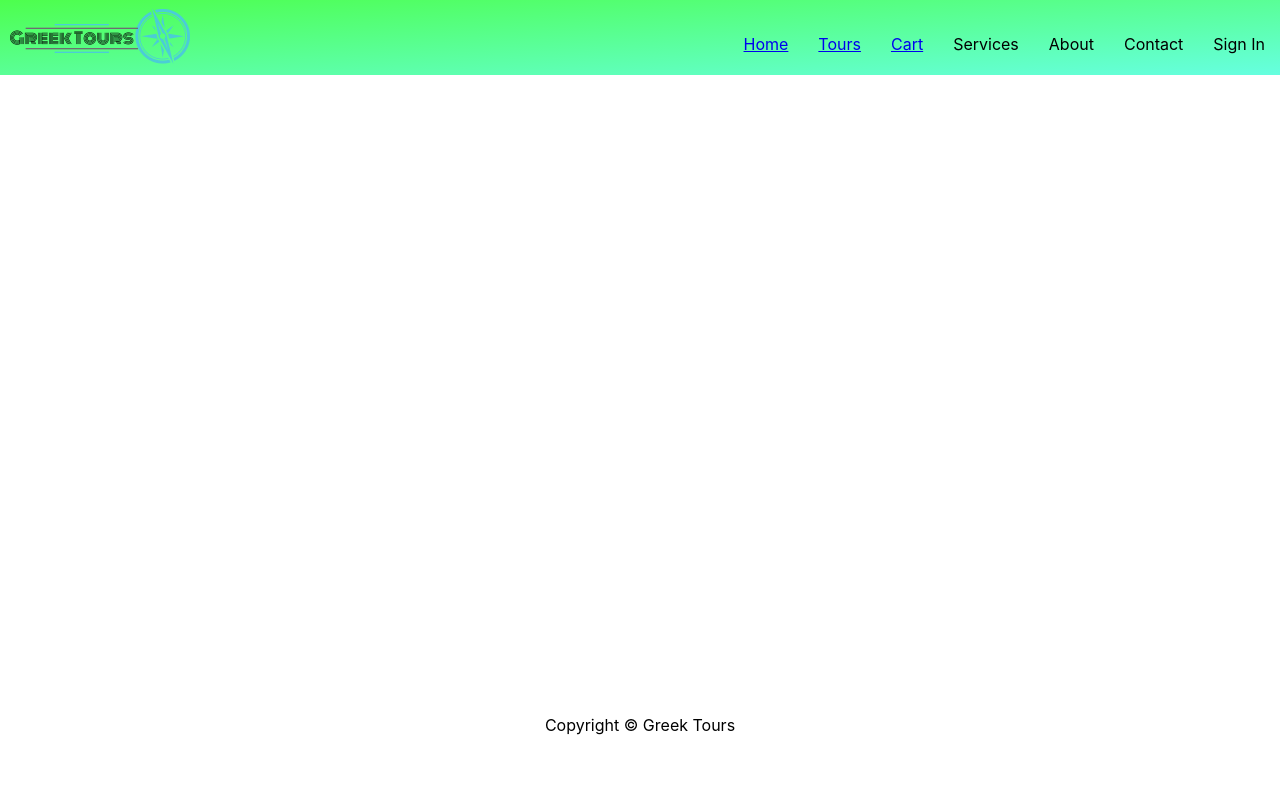
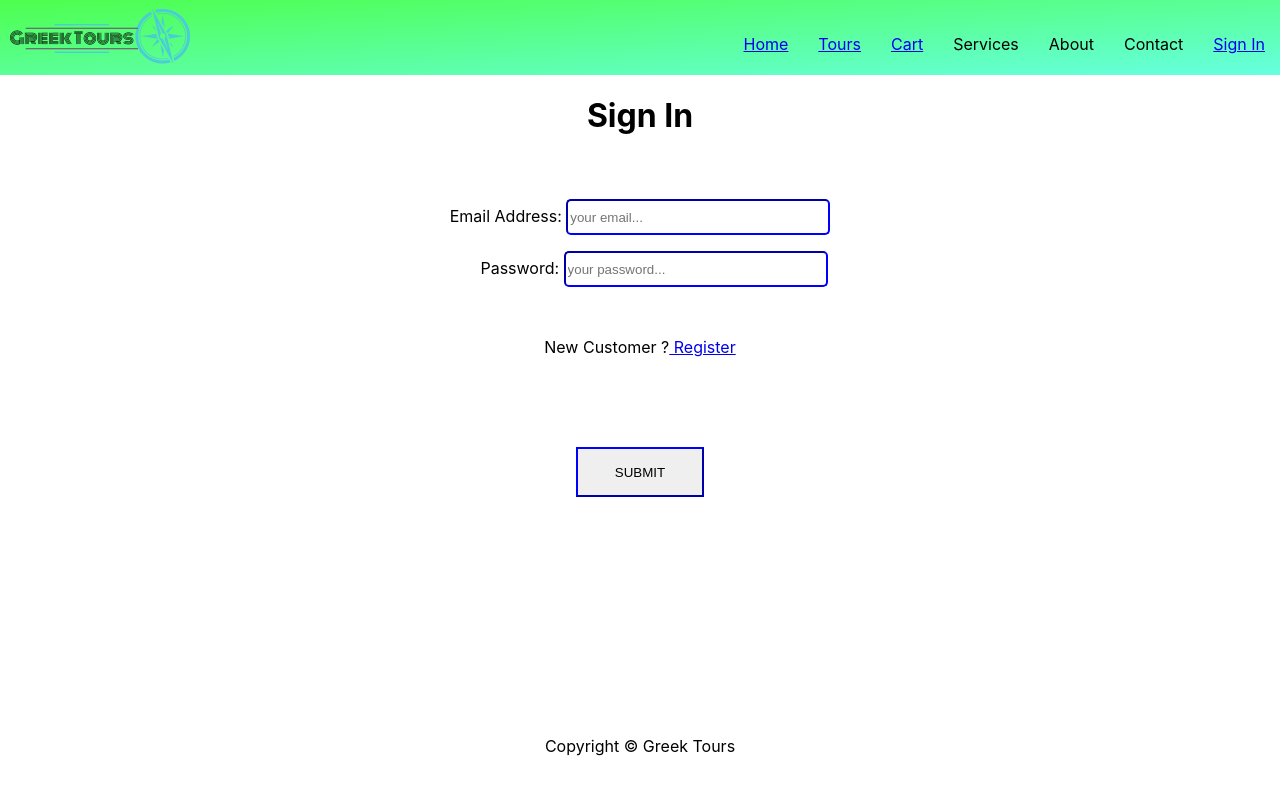
Before and after one commit to nikolaospanagopoulos/greecetours, a React (Create React App) app in the folder frontend/: page /login in a window 1280 px wide. Shown: the top 794 px of the page. Built offline with nearby package versions, Linux system fonts and the light colour scheme; a web font is replaced by a local one.

Commit message:
added frontend login

```diff
--- a/frontend/src/App.js
+++ b/frontend/src/App.js
@@ -4,6 +4,7 @@ import Footer from "./components/Footer.js/Footer";
 import ProductsPage from "./Pages/ProductsPage/ProductsPage";
 import TourPage from './Pages/TourPage/TourPage';
 import CartPage from './Pages/CartPage/CartPage'
+import LoginPage from './Pages/LoginPage/LoginPage'
 import HomePage from './Pages/HomePage/HomePage.jsx'
 import "./App.css";
 
@@ -12,6 +13,7 @@ function App() {
     <Router>
       <Header />
       <main>
+      <Route path='/login'  component={LoginPage}/>
       <Route path='/cart/:id?'  component={CartPage}/>
       <Route path='/tours/tour/:id'  component={TourPage}/>
       <Route path='/tours/:sort?' exact  component={ProductsPage}/>
--- /dev/null
+++ b/frontend/src/Pages/LoginPage/LoginPage.css
@@ -0,0 +1,66 @@
+
+
+.login-title{
+    text-align: center;
+}
+
+.email-container-login{
+    text-align: center;
+    margin-top: 4rem;
+}
+
+
+.email-container-login input{
+    width: 20vw;
+    border-color: blue;
+    height: 30px;
+    outline: none;
+    border-radius: 5px;
+    color: green;
+}
+
+.password-container-login{
+    text-align: center;
+    margin-top: 1rem;
+    position: relative;
+    left: 14px;
+}
+
+.password-container-login input{
+    width: 20vw;
+    border-color: blue;
+    height: 30px;
+    outline: none;
+    border-radius: 5px;
+    color: green;
+}
+
+
+.login-button-container{
+    width: 100%;
+    text-align: center;
+    position: relative;
+    top: 10rem;
+}
+
+.login-button-container button{
+    margin: 0 ;
+    width: 10vw;
+    height: 50px;
+    outline: none;
+    border-color: blue;
+    transition: 0.5s all;
+    cursor: pointer;
+
+
+}
+
+.login-button-container button:hover{
+    background-color: lightgreen;
+}
+
+
+.login-redirect{
+    text-align: center;
+
+}
--- /dev/null
+++ b/frontend/src/Pages/LoginPage/LoginPage.jsx
@@ -0,0 +1,60 @@
+import React, { useEffect, useState } from "react";
+import { useSelector, useDispatch } from "react-redux";
+import { login } from "../../actions/userActions";
+import Message from "../../components/Message/Message";
+import Loader from "../../components/Loader/Loader";
+import {Link} from 'react-router-dom'
+import './LoginPage.css'
+const LoginScreen = ({location,history}) => {
+  const [email, setEmail] = useState("");
+  const [password, setPassword] = useState("");
+
+  const dispatch = useDispatch()
+
+  const userLogin = useSelector(state => state.userLogin)
+  const {loading, userInfo,error} = userLogin
+  const redirect = location.search ? location.search.split('=')[1] : '/'
+
+  useEffect(() => {
+    if(userInfo){
+      history.push(redirect)
+    }
+  },[dispatch,history,userInfo,redirect])
+
+
+  const submitHandler = (e) => {
+  e.preventDefault()
+  dispatch(login(email,password))
+  };
+
+
+
+  return (
+    <div >
+      <h1 className='login-title'>Sign In</h1>
+      {loading  && <Loader/>}
+      {error && <Message color='red'> {error} </Message>}
+      <form onSubmit={submitHandler}>
+      <div className='email-container-login'>
+        <label>Email Address: </label>
+        <input type="email" placeholder="your email..." value={email} onChange={(e)=>setEmail(e.target.value)}/>
+      </div>
+      <div className='password-container-login'>
+        <label>Password: </label>
+        <input type="password" placeholder="your password..." value={password} onChange={(e)=>setPassword(e.target.value)}/>
+      </div>
+      <div className='login-button-container'>
+          <button type='submit' > SUBMIT </button>
+      </div>
+      </form>
+
+
+      <div className='login-redirect'>
+          New Customer ?
+          <Link to={redirect ? `/register?redirect=${redirect}` : '/register'}> Register </Link>
+      </div>
+    </div>
+  );
+};
+
+export default LoginScreen;
--- a/frontend/src/Pages/ProductsPage/ProductsPage.jsx
+++ b/frontend/src/Pages/ProductsPage/ProductsPage.jsx
@@ -16,7 +16,7 @@ const ProductsScreen = ({match,history}) => {
 
     useEffect(()=>{
         dispatch(listTours(sort))
-        console.log(sort)
+
     },[dispatch,sort,history])
     return (
         <div>
--- /dev/null
+++ b/frontend/src/actions/userActions.js
@@ -0,0 +1,36 @@
+import axios from "axios"
+import { USER_LOGIN_FAIL, USER_LOGIN_REQUEST, USER_LOGIN_SUCCESS, USER_LOGOUT } from "../constants/userConstants"
+
+export const login = (email,password) => async(dispatch) => {
+    try{
+        dispatch({
+            type:USER_LOGIN_REQUEST
+        })
+
+        const config = {
+            headers:{
+                'Content-Type':'application/json'
+            }
+        }
+
+        const {data} = await axios.post('/api/v1/users/login',{email,password},config)
+
+
+        dispatch({
+            type:USER_LOGIN_SUCCESS,
+            payload:data
+        })
+
+        localStorage.setItem('userInfo',JSON.stringify(data))
+    }catch(error){
+        dispatch({
+            type:USER_LOGIN_FAIL,
+            payload:error.response && error.response.data.message ? error.response.data.message : error.message
+        })
+    }
+}
+
+export const logout = () => (dispatch) => {
+    localStorage.removeItem('userInfo')
+    dispatch({type:USER_LOGOUT})
+}
--- a/frontend/src/components/Header.js/RightNav.jsx
+++ b/frontend/src/components/Header.js/RightNav.jsx
@@ -1,58 +1,82 @@
-import React from 'react';
-import styled from 'styled-components';
-import {Link} from 'react-router-dom'
+import React, { useState } from "react";
+import styled from "styled-components";
+import { Link } from "react-router-dom";
+import { useDispatch, useSelector } from "react-redux";
+import { logout } from "../../actions/userActions";
+const Ul = styled.ul`
+  list-style: none;
+  display: flex;
+  flex-flow: row nowrap;
 
-const Ul = styled.ul`
-
-list-style:none;
-display:flex;
-flex-flow:row nowrap;
-
-
-li{
-    padding:18px 15px;
+  li {
+    padding: 18px 15px;
   }
 
+  @media (max-width: 768px) {
+    flex-flow: column nowrap;
+    background-color: #66ff66;
+    position: fixed;
+    transform: ${({ open }) => (open ? "translateX(0)" : "translateX(100%)")};
+    top: 0;
+    right: 0;
+    height: 100vh;
+    width: 300px;
+    padding-top: 3.5rem;
+    z-index: 18;
+    transition: transform 0.3s ease-in-out;
 
-@media (max-width: 768px){
-    flex-flow:column nowrap;
-    background-color:#66ff66;
-    position:fixed;
-    transform:${({open}) => open ? 'translateX(0)' : 'translateX(100%)'};
-    top:0;
-    right:0;
-    height:100vh;
-    width:300px;
-    padding-top:3.5rem;
-    z-index:18;
-    transition:transform 0.3s ease-in-out;
-
-    li{
-
+    li {
     }
   }
+`;
 
+const RightNav = ({ open, setOpen,history }) => {
 
-`
+    const [menuAppear,setMenuAppear] = useState(false)
+  const userLogin = useSelector((state) => state.userLogin);
+  const { userInfo } = userLogin;
 
+  const dispatch = useDispatch();
+  const handleClick = () => {
+    setOpen(false);
+  };
 
-
-const RightNav = ({open,setOpen}) => {
-
-    const handleClick = () => {
-        setOpen(false)
-    }
+  const logoutHandler = () => {
+    dispatch(logout());
+  };
   return (
-        <Ul open={open} onClick={handleClick}>
-                <li><Link to='/'>Home</Link></li>
-                <li><Link to='/tours'>Tours</Link></li>
-                <li><Link to='/cart'>Cart</Link></li>
+    <Ul open={open} onClick={handleClick}  onMouseEnter={()=>setMenuAppear(false)}>
+      <li>
+        <Link to="/">Home</Link>
+      </li>
+      <li>
+        <Link to="/tours">Tours</Link>
+      </li>
+      <li>
+        <Link to="/cart">Cart</Link>
+      </li>
       <li>Services</li>
       <li>About</li>
       <li>Contact</li>
-                <li>Sign In</li>
+      {userInfo ? (
+        <div onMouseEnter={()=>setMenuAppear(!menuAppear)}  onMouseLeave={()=>setMenuAppear(false)}>
+          <li >
+            <Link to="/profile"   >{userInfo.name}</Link>
+          </li>
+          {menuAppear && (
+              <li>
+              <button onClick={() => logoutHandler()}>Logout</button>
+            </li>
+          )}
+
+        </div>
+      ) : (
+        <li>
+          <Link to="/login">Sign In</Link>
+        </li>
+      )}
     </Ul>
   );
-}
+};
 
-export default RightNav
+export default RightNav;
--- /dev/null
+++ b/frontend/src/constants/userConstants.js
@@ -0,0 +1,4 @@
+export const USER_LOGIN_REQUEST = 'USER_LOGIN_REQUEST'
+export const USER_LOGIN_SUCCESS = 'USER_LOGIN_SUCCESS'
+export const USER_LOGIN_FAIL = 'USER_LOGIN_FAIL'
+export const USER_LOGOUT = 'USER_LOGOUT'
--- /dev/null
+++ b/frontend/src/reducers/userReducers.js
@@ -0,0 +1,16 @@
+import { USER_LOGIN_FAIL, USER_LOGIN_REQUEST, USER_LOGIN_SUCCESS, USER_LOGOUT } from "../constants/userConstants";
+
+export const userLoginReducer = (state = {},action) => {
+    switch(action.type){
+        case USER_LOGIN_REQUEST:
+            return {loading:true}
+        case USER_LOGIN_SUCCESS:
+            return {loading:false , userInfo:action.payload}
+        case USER_LOGIN_FAIL:
+            return {loading:false, error: action.payload}
+        case USER_LOGOUT:
+            return {}
+        default:
+            return state
+    }
+}
--- a/frontend/src/store.js
+++ b/frontend/src/store.js
@@ -3,17 +3,21 @@ import thunk from 'redux-thunk'
 import {composeWithDevTools} from 'redux-devtools-extension'
 import {tourListReducer,tourDetailsReducer} from './reducers/tourReducers'
 import {cartReducer} from './reducers/cartReducer'
+import {userLoginReducer} from './reducers/userReducers'
 const reducer = combineReducers({
    tourList:tourListReducer,
    tourDetails:tourDetailsReducer,
-   cart:cartReducer
+   cart:cartReducer,
+   userLogin:userLoginReducer
 })
 
 const cartItemsFromStorage = localStorage.getItem('cartItems') ? JSON.parse(localStorage.getItem('cartItems')) : []
+const userInfoFromStorage = localStorage.getItem('userInfo') ? JSON.parse(localStorage.getItem('userInfo')) : null
 
 
 const initialState = {
-   cart:{cartItems:cartItemsFromStorage}
+   cart:{cartItems:cartItemsFromStorage},
+   userLogin:{userInfo:userInfoFromStorage}
 }
 
 
```
Also changed, not shown: 2 other files (tests, documents, lock files or other folders). Lines whose indentation alone changed are shown as unchanged.
